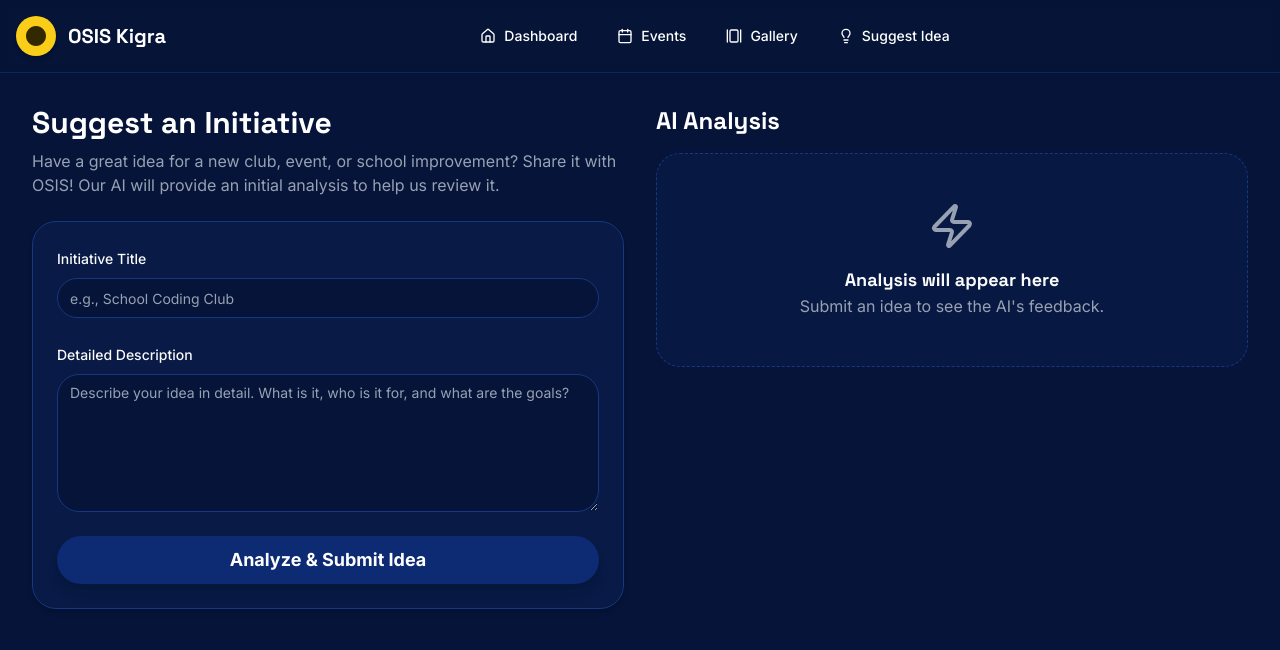
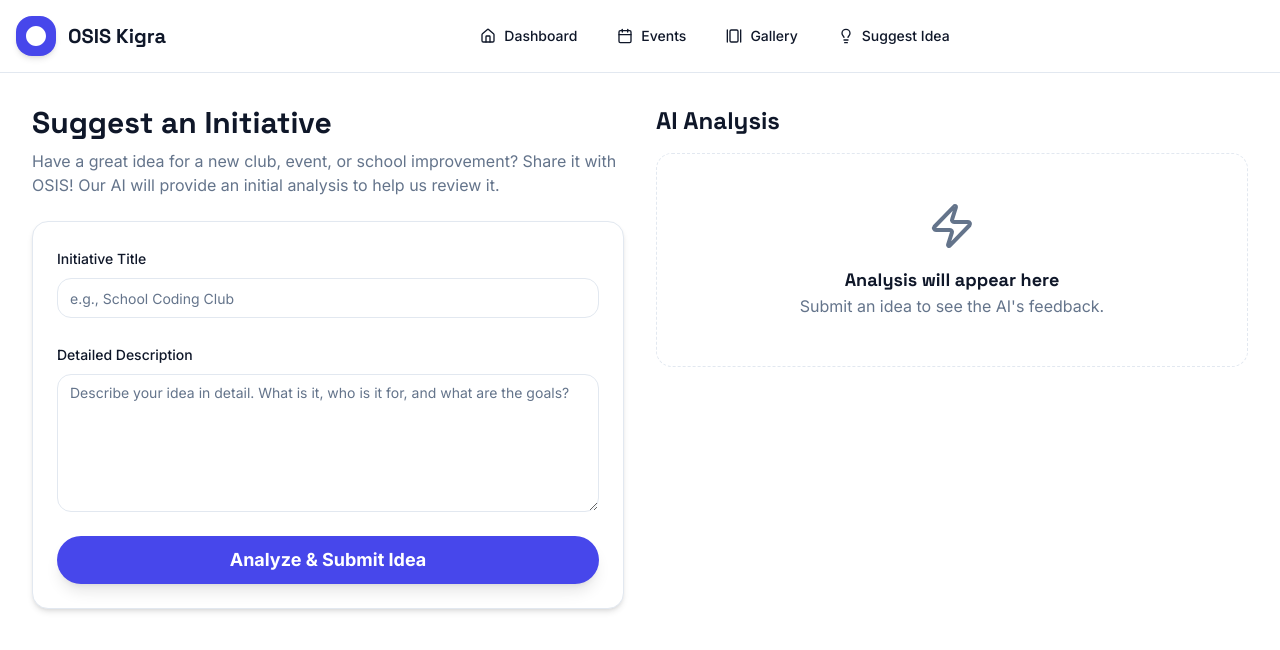
Before and after one commit to WeplyStudio/osis, a Next.js app: page /ideas in a window 1280 px wide. Shown: the top 650 px of the page. Built offline with nearby package versions, Linux system fonts and the light colour scheme; what @genkit-ai/google-genai, genkit would draw is missing.

Commit message:
Ubah warna web nya menjadi dominn warna yang sama dengan gambar ini dan

```diff
--- a/src/app/(app)/ideas/page.tsx
+++ b/src/app/(app)/ideas/page.tsx
@@ -95,7 +95,7 @@ export default function IdeasPage() {
                     </FormItem>
                   )}
                 />
-                <Button type="submit" disabled={isLoading} className="w-full bg-accent text-accent-foreground hover:bg-accent/90 font-bold text-lg py-6 px-8 rounded-full shadow-lg transition-transform hover:scale-105">
+                <Button type="submit" disabled={isLoading} className="w-full font-bold text-lg py-6 px-8 rounded-full shadow-lg transition-transform hover:scale-105">
                   {isLoading ? (
                     <>
                       <Loader2 className="mr-2 h-4 w-4 animate-spin" />
@@ -116,7 +116,7 @@ export default function IdeasPage() {
         <div className="mt-4 sticky top-24">
           {isLoading && (
             <Card className="flex flex-col items-center justify-center p-12 text-center border-dashed shadow-none bg-card/80">
-                <Loader2 className="w-12 h-12 text-accent animate-spin mb-4" />
+                <Loader2 className="w-12 h-12 text-primary animate-spin mb-4" />
                 <p className="font-semibold text-lg font-headline">AI is thinking...</p>
                 <p className="text-muted-foreground">Analyzing your brilliant idea!</p>
             </Card>
@@ -140,7 +140,7 @@ export default function IdeasPage() {
                         <p className="text-muted-foreground text-sm">{analysis.feasibility}</p>
                     </div>
                      <div>
-                        <h3 className="flex items-center gap-2 font-semibold mb-2 text-base"><Star className="text-accent w-5 h-5 fill-accent"/> Popularity</h3>
+                        <h3 className="flex items-center gap-2 font-semibold mb-2 text-base"><Star className="text-yellow-500 w-5 h-5 fill-yellow-500"/> Popularity</h3>
                         <p className="text-muted-foreground text-sm">{analysis.popularity}</p>
                     </div>
                      <div>
--- a/src/app/(app)/layout.tsx
+++ b/src/app/(app)/layout.tsx
@@ -28,7 +28,7 @@ const navItems = [
 export default function AppLayout({ children }: { children: React.ReactNode }) {
   return (
     <div className="flex flex-col min-h-screen bg-background">
-        <header className="flex items-center justify-between p-4 border-b border-border/50 bg-background/80 backdrop-blur-sm sticky top-0 z-50">
+        <header className="flex items-center justify-between p-4 border-b bg-background/80 backdrop-blur-sm sticky top-0 z-50">
           <div className="flex items-center gap-3">
             <Link href="/" className="flex items-center gap-3">
               <OasisLogo />
--- a/src/app/globals.css
+++ b/src/app/globals.css
@@ -5,32 +5,37 @@
 
 @layer base {
   :root {
-    --background: 222 84% 12%;
-    --foreground: 0 0% 100%;
-    --card: 222 80% 15%;
-    --card-foreground: 0 0% 98%;
-    --popover: 222 80% 12%;
-    --popover-foreground: 0 0% 98%;
-    --primary: 48 96% 54%;
-    --primary-foreground: 48 100% 10%;
-    --secondary: 330 80% 55%;
-    --secondary-foreground: 0 0% 100%;
-    --muted: 220 40% 25%;
-    --muted-foreground: 220 15% 65%;
-    --accent: 222 80% 25%;
-    --accent-foreground: 0 0% 100%;
+    --background: 0 0% 100%;
+    --foreground: 222 47% 11%;
+
+    --card: 0 0% 100%;
+    --card-foreground: 222 47% 11%;
+
+    --popover: 0 0% 100%;
+    --popover-foreground: 222 47% 11%;
+
+    --primary: 240 80% 60%;
+    --primary-foreground: 0 0% 100%;
+
+    --secondary: 210 40% 96.1%;
+    --secondary-foreground: 222 47% 11%;
+
+    --muted: 210 40% 96.1%;
+    --muted-foreground: 215.4 16.3% 46.9%;
+
+    --accent: 210 40% 96.1%;
+    --accent-foreground: 222.2 47.4% 11.2%;
+
     --destructive: 0 84.2% 60.2%;
-    --destructive-foreground: 0 0% 98%;
-    --border: 222 70% 30%;
-    --input: 222 70% 30%;
-    --ring: 48 96% 54%;
-    --radius: 1.5rem;
-    --chart-1: 12 76% 61%;
-    --chart-2: 173 58% 39%;
-    --chart-3: 197 37% 24%;
-    --chart-4: 43 74% 66%;
-    --chart-5: 27 87% 67%;
+    --destructive-foreground: 210 40% 98%;
+
+    --border: 214.3 31.8% 91.4%;
+    --input: 214.3 31.8% 91.4%;
+    --ring: 222.2 47.4% 11.2%;
+
+    --radius: 1rem;
   }
+
   .dark {
     --background: 222 84% 12%;
     --foreground: 0 0% 100%;
@@ -51,11 +56,6 @@
     --border: 222 70% 30%;
     --input: 222 70% 30%;
     --ring: 48 96% 54%;
-    --chart-1: 220 70% 50%;
-    --chart-2: 160 60% 45%;
-    --chart-3: 30 80% 55%;
-    --chart-4: 280 65% 60%;
-    --chart-5: 340 75% 55%;
   }
 }
 
```
Also changed, not shown: src/app/(app)/page.tsx (+36 -50 lines).
